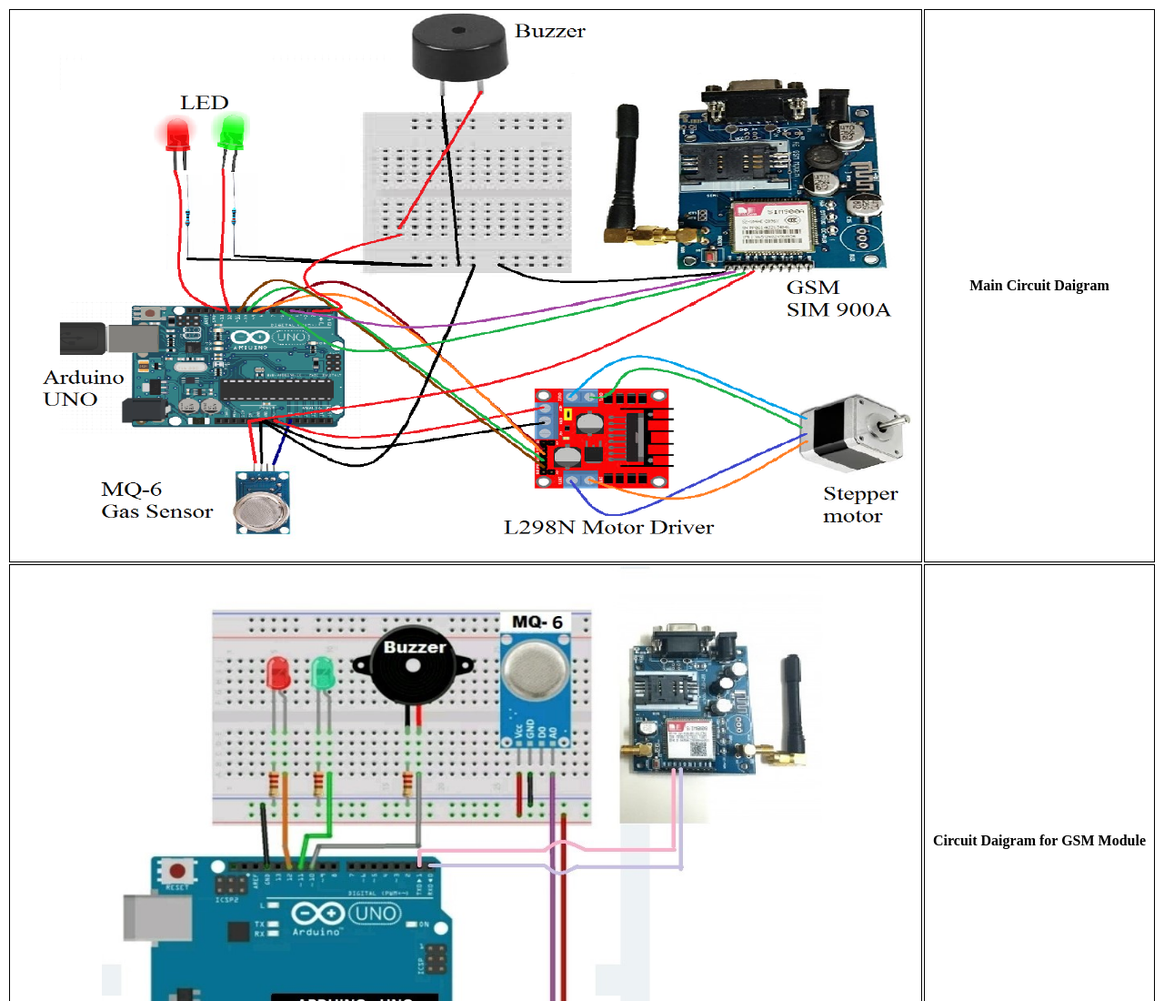
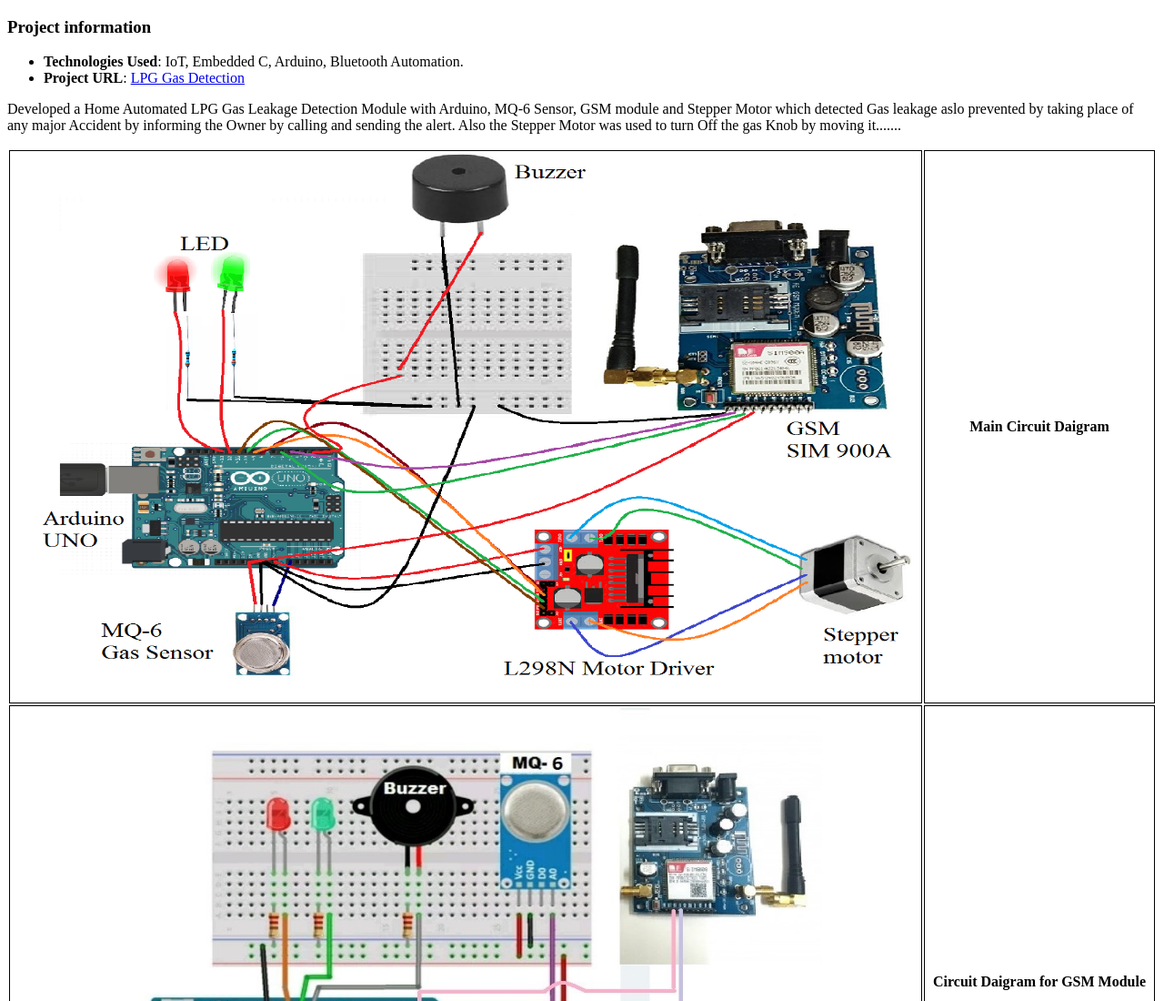
Before and after one commit to NULLPointer25/LPG-Gas-Detection-System, a plain HTML site: page index.html in a window 1280 px wide. Shown: the top 1100 px of the page at 91% size. Drawn offline with Linux system fonts and the light colour scheme.

Commit message:
new commit

```diff
--- a/index.html
+++ b/index.html
@@ -23,7 +23,23 @@
 
 
 <body>
+    <h3>Project information</h3>
+    <ul>
+        <li>
+            <strong>Technologies Used</strong>: IoT, Embedded C, Arduino, Bluetooth Automation.
+        </li>
+        <li>
+            <strong>Project URL</strong>:
+            <a href="https://github.com/NULLPointer25/LPG-Gas-Detection-System" target="_blank">LPG Gas Detection</a>
+        </li>
+    </ul>
 
+    <p>
+        Developed a Home Automated LPG Gas Leakage Detection Module with Arduino, MQ-6 Sensor, GSM module and
+        Stepper Motor which detected Gas leakage aslo prevented by taking place of any
+        major Accident by informing the Owner by calling and sending the alert. Also the Stepper Motor was used to
+        turn Off the gas Knob by moving it.......
+    </p>
     <table style="width:100%">
         <tr>
             <th>
@@ -44,6 +60,8 @@
             <td><strong>Stepper Motor and Driver Circuit Daigram</strong></td>
         </tr>
     </table>
+
+
 </body>
 
 </html>
```
